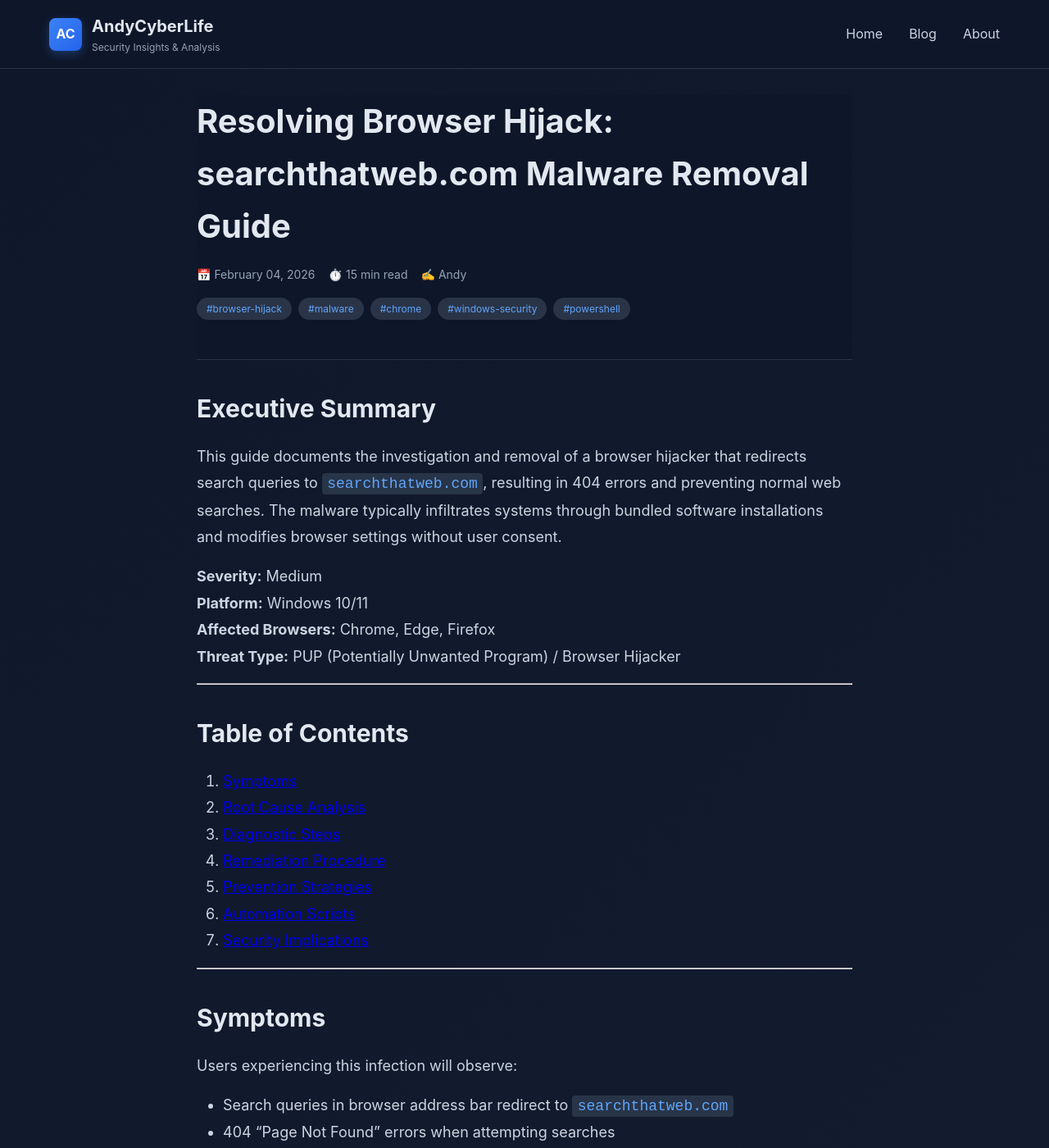
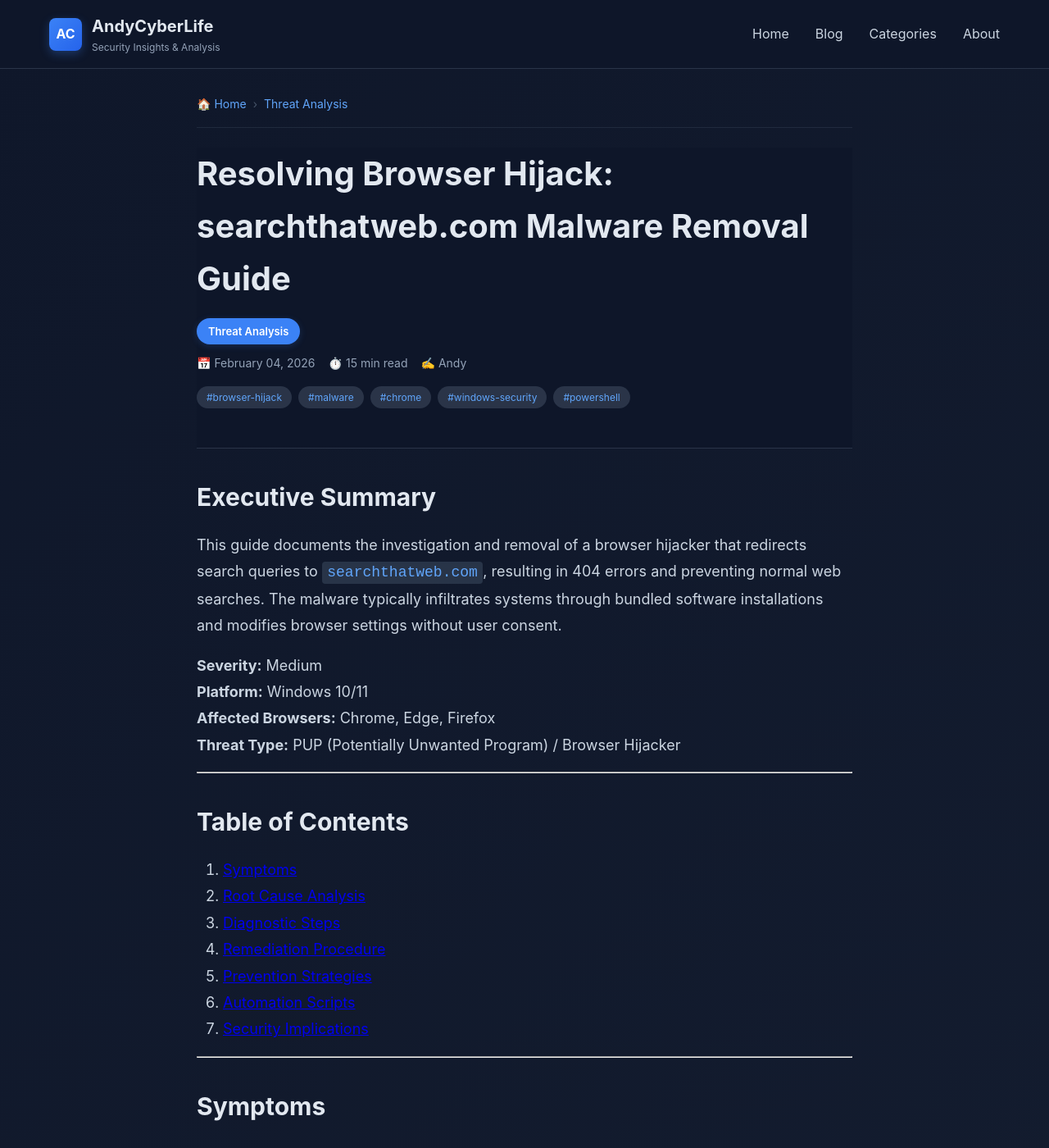
Before and after one commit to sinocikid/sinocikid.github.io, a Jekyll site: the page built from _posts/2026-02-04-resolving-browser-hijack-searchthatweb-malware-removal-guide.md, in a window 1280 px wide and 1400 px high. Shown: the whole window at 82% size. Built offline with Jekyll 4.4.1, drawn with Linux system fonts in a browser that asks for light colours.

Commit message:
Implement comprehensive category system
Add category archive page:
- Create /categories/ page showing all categories with post counts
- Display posts grouped by category

Add breadcrumb navigation:
- Show Home > Category > Post breadcrumb on post pages
- Breadcrumbs link to categories page with anchor

Add category badges:
- Display category badges on homepage post cards
- Show category badges on individual post pages
- Badges are larger and more prominent than tags

Update navigation:
- Add Categories link to main nav menu

Make category filter dynamic:
- Auto-generate category filter buttons from actual post categories
- No more hardcoded category list

Add CSS styling:
- Breadcrumb navigation styles
- Category badge styles (distinct from tags)
- Categories archive page layout

Co-Authored-By: Claude Sonnet 4.5 <noreply@anthropic.com>

```diff
--- a/_layouts/default.html
+++ b/_layouts/default.html
@@ -30,6 +30,7 @@
                     <ul>
                         <li><a href="{{ '/' | relative_url }}">Home</a></li>
                         <li><a href="{{ '/blog' | relative_url }}">Blog</a></li>
+                        <li><a href="{{ '/categories' | relative_url }}">Categories</a></li>
                         <li><a href="{{ '/about' | relative_url }}">About</a></li>
                     </ul>
                 </nav>
--- a/_layouts/post.html
+++ b/_layouts/post.html
@@ -3,8 +3,25 @@ layout: default
 ---
 
 <article class="post-content">
+    {% if page.categories.size > 0 %}
+    <nav class="breadcrumb">
+        <a href="{{ '/' | relative_url }}">🏠 Home</a>
+        <span class="breadcrumb-separator">›</span>
+        {% for category in page.categories %}
+        <a href="{{ '/categories/' | relative_url }}#{{ category | slugify }}">{{ category }}</a>
+        {% unless forloop.last %}<span class="breadcrumb-separator">›</span>{% endunless %}
+        {% endfor %}
+    </nav>
+    {% endif %}
     <header class="post-header">
         <h1>{{ page.title }}</h1>
+        {% if page.categories.size > 0 %}
+        <div class="post-categories">
+            {% for category in page.categories %}
+            <a href="{{ '/categories/' | relative_url }}#{{ category | slugify }}" class="category-badge">{{ category }}</a>
+            {% endfor %}
+        </div>
+        {% endif %}
         <div class="post-meta">
             <span>📅 {{ page.date | date: "%B %d, %Y" }}</span>
             {% if page.read_time %}
--- a/assets/css/main.css
+++ b/assets/css/main.css
@@ -561,6 +561,113 @@ nav a:hover {
 }
 
 /* ===================================
+   Breadcrumb Navigation
+   =================================== */
+
+.breadcrumb {
+    display: flex;
+    align-items: center;
+    gap: 0.5rem;
+    font-size: 0.875rem;
+    color: #94a3b8;
+    margin-bottom: 1.5rem;
+    padding-bottom: 1rem;
+    border-bottom: 1px solid rgba(71, 85, 105, 0.3);
+}
+
+.breadcrumb a {
+    color: #60a5fa;
+    text-decoration: none;
+    transition: color 0.3s;
+}
+
+.breadcrumb a:hover {
+    color: #93c5fd;
+}
+
+.breadcrumb-separator {
+    color: #475569;
+}
+
+/* ===================================
+   Category Badges
+   =================================== */
+
+.post-categories {
+    display: flex;
+    flex-wrap: wrap;
+    gap: 0.5rem;
+    margin-bottom: 0.75rem;
+}
+
+.category-badge {
+    display: inline-block;
+    padding: 0.375rem 0.875rem;
+    background: #3b82f6;
+    color: white;
+    font-size: 0.813rem;
+    font-weight: 600;
+    border-radius: 9999px;
+    text-decoration: none;
+    transition: all 0.3s;
+    box-shadow: 0 2px 8px rgba(59, 130, 246, 0.2);
+}
+
+.category-badge:hover {
+    background: #2563eb;
+    transform: translateY(-1px);
+    box-shadow: 0 4px 12px rgba(59, 130, 246, 0.3);
+}
+
+/* ===================================
+   Categories Archive Page
+   =================================== */
+
+.categories-archive {
+    max-width: 900px;
+    margin: 0 auto;
+    padding: 2rem 0;
+}
+
+.category-section {
+    margin-bottom: 3rem;
+}
+
+.category-section-title {
+    font-size: 1.875rem;
+    color: #e2e8f0;
+    margin-bottom: 1.5rem;
+    padding-bottom: 0.75rem;
+    border-bottom: 2px solid #3b82f6;
+    display: flex;
+    align-items: center;
+    gap: 1rem;
+}
+
+.post-count {
+    font-size: 0.875rem;
+    color: #94a3b8;
+    font-weight: normal;
+    background: rgba(71, 85, 105, 0.5);
+    padding: 0.25rem 0.75rem;
+    border-radius: 9999px;
+}
+
+.category-posts {
+    display: flex;
+    flex-direction: column;
+    gap: 1.5rem;
+}
+
+.category-posts .post-card {
+    padding: 1.5rem;
+}
+
+.category-posts .post-title {
+    font-size: 1.25rem;
+}
+
+/* ===================================
    Footer
    =================================== */
 
```
Also changed, not shown: categories.html (added, +50 -0 lines), index.html (+11 -5 lines).
